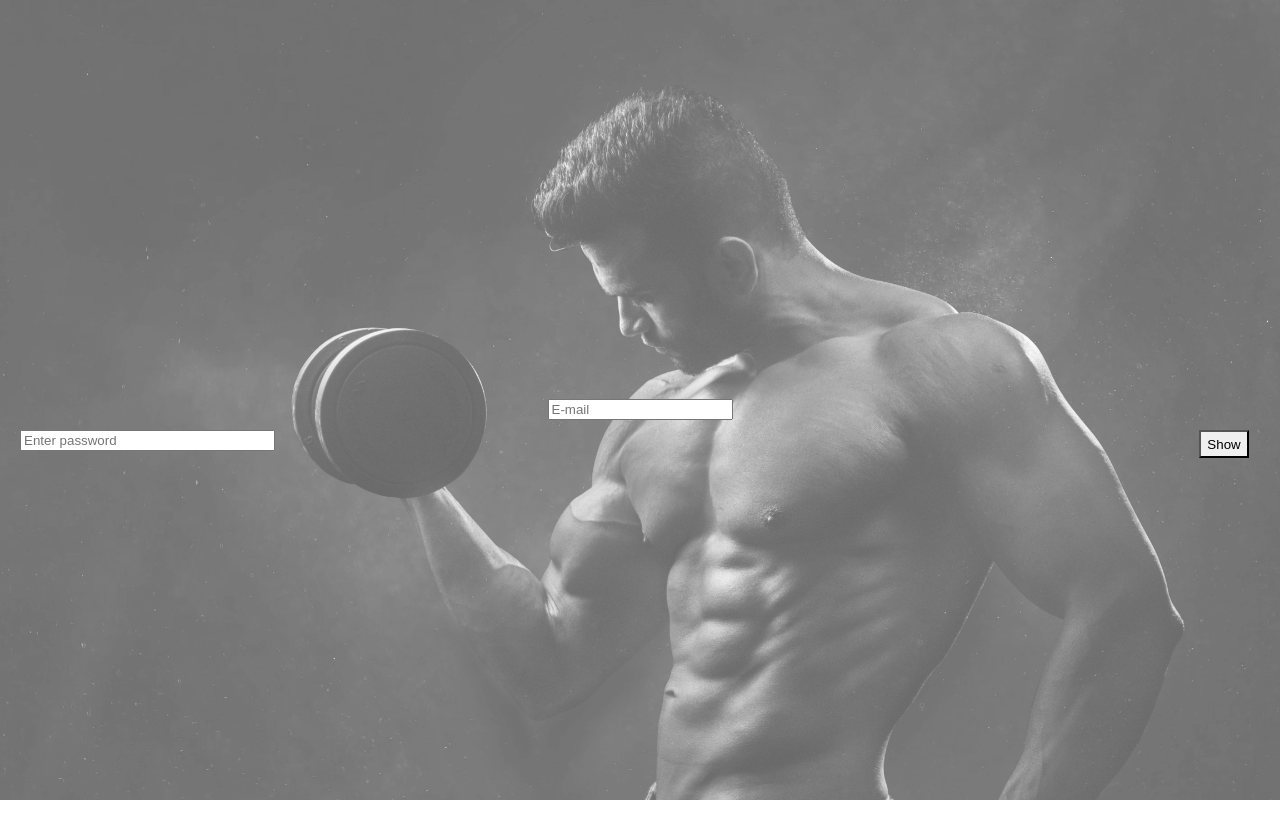
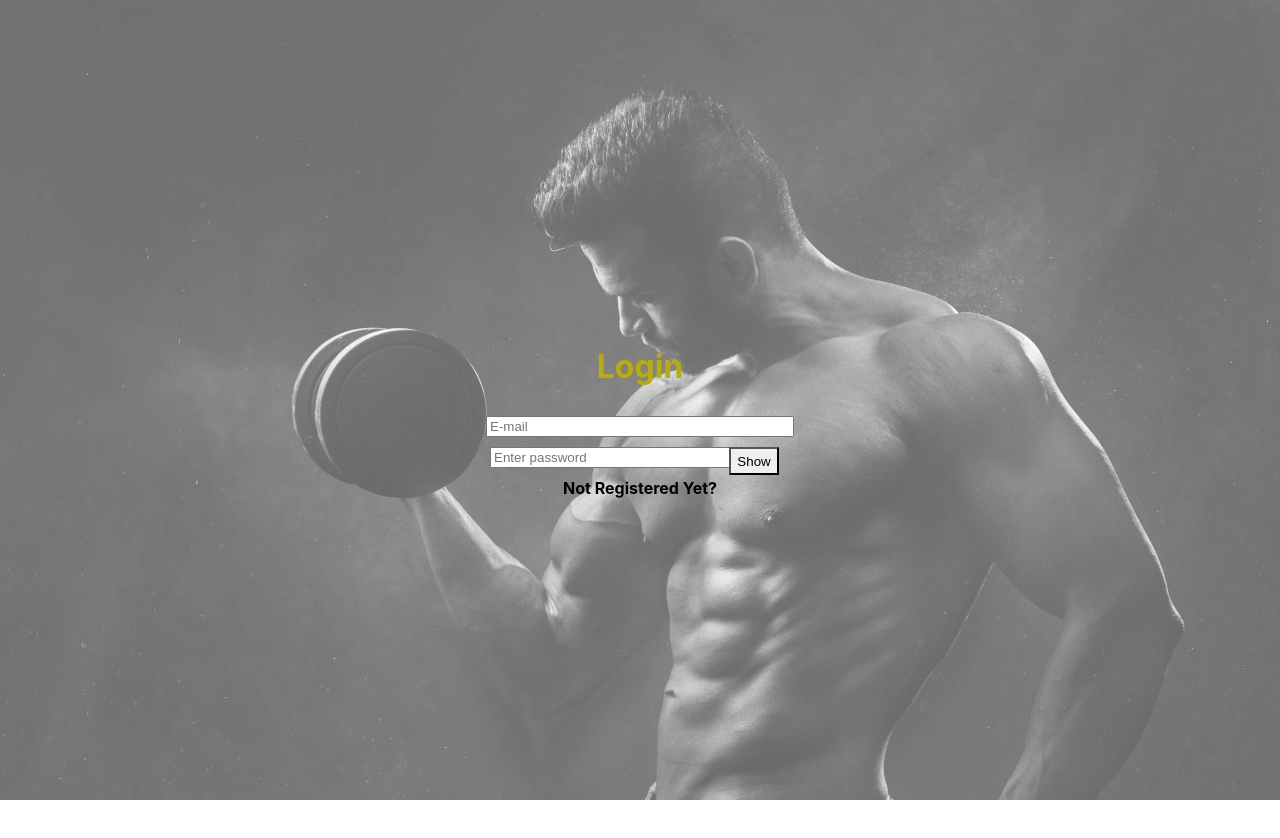
Before and after one commit to ozge-ozersahin/mutation-app, a React (Create React App) app: page /login in a window 1280 px wide. Built offline with nearby package versions, Linux system fonts and the light colour scheme.

Commit message:
login input has been added

```diff
--- a/src/components/Login/login.css
+++ b/src/components/Login/login.css
@@ -5,9 +5,28 @@
     justify-content: center;
     height: 100vh;
     padding: 20px;
+    color: #b8ad09;;
 }
 
-.login .chakra-input,
-.login .chakra-button {
+.login .textLogin {
+    font-size: 2rem;
+    margin-bottom: 20px;
+}
+
+.login .email,
+.login .password {
     margin-top: 10px;
+    width: 100%;
+    max-width: 300px;
 }
+
+.login .show {
+    border-radius: 50px
+}
+
+.login p {
+    color: black;
+    font-weight: bolder;
+    margin-top: 10px;
+    font-size: 1rem;
+}
--- a/src/components/Login/login.js
+++ b/src/components/Login/login.js
@@ -1,26 +1,59 @@
+// import React, { useState } from "react";
+// import { Input, InputGroup, InputRightElement, Button } from "@chakra-ui/react";
+// import "./login.css";
+// export const Login = () => {
+//     const [show, setShow] = useState(false);
+
+//     const handleClick = () => setShow(!show);
+
+//     return (
+//         <div className="login">
+//             <h1 className="textLogin">Login</h1>
+//             <Input className="email" placeholder='E-mail' size='lg' />
+//             <InputGroup className="password" size='md'>
+//                 <Input
+//                     pr='4.5rem'
+//                     type={show ? 'text' : 'password'}
+//                     placeholder='Enter password'
+//                 />
+//                 <InputRightElement className="show" width='4.5rem'>
+//                     <Button h='1.75rem' size='sm' onClick={handleClick}>
+//                         {show ? 'Hide' : 'Show'}
+//                     </Button>
+//                 </InputRightElement>
+//             </InputGroup>
+//             <p>Not Resgister Yet?</p>
+//         </div>
+//     );
+// };
 import React, { useState } from "react";
 import { Input, InputGroup, InputRightElement, Button } from "@chakra-ui/react";
 import "./login.css";
+
 export const Login = () => {
+    // Parola görünürlüğünü yönetmek için durum değişkeni
     const [show, setShow] = useState(false);
 
+    // Şifre görünürlüğünü değiştirme işlevi
     const handleClick = () => setShow(!show);
 
     return (
         <div className="login">
-            <Input placeholder='E-mail' size='lg' />
-            <InputGroup size='md'>
+            <h1 className="textLogin">Login</h1>
+            <Input className="email" placeholder='E-mail' size='lg' />
+            <InputGroup className="password" size='md'>
                 <Input
                     pr='4.5rem'
                     type={show ? 'text' : 'password'}
                     placeholder='Enter password'
                 />
-                <InputRightElement width='4.5rem'>
+                <InputRightElement className="show" width='4.5rem'>
                     <Button h='1.75rem' size='sm' onClick={handleClick}>
                         {show ? 'Hide' : 'Show'}
                     </Button>
                 </InputRightElement>
             </InputGroup>
+            <p>Not Registered Yet?</p>
         </div>
     );
 };
```
